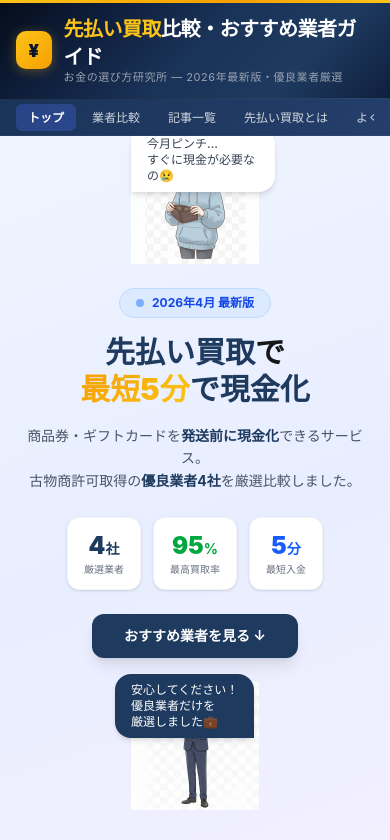
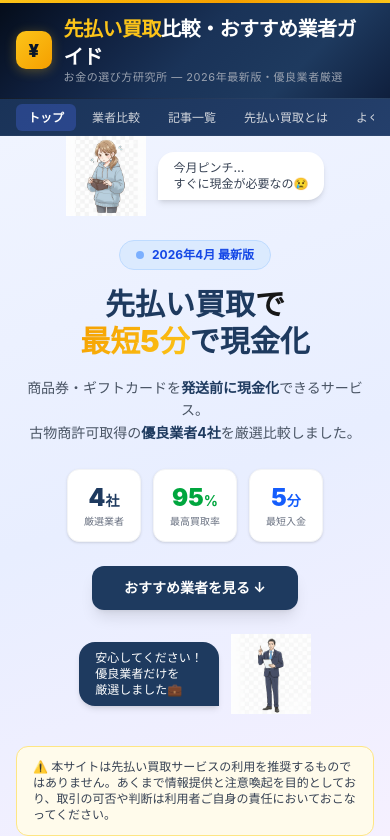
Before and after one commit to webmaster0818/okanenoerabikata, a Next.js app: page / in a window 390 px wide. Shown: the top 840 px of the page. Built offline with nearby package versions, Linux system fonts and the light colour scheme.

Commit message:
スマホ表示修正: キャラクターと吹き出しの被りを解消

```diff
--- a/app/page.tsx
+++ b/app/page.tsx
@@ -278,9 +278,9 @@ export default function Home() {
           {/* メインビジュアル: キャラクター + テキスト */}
           <div className="flex flex-col md:flex-row items-center gap-6 md:gap-10">
             {/* 左: 困っている利用者 */}
-            <div className="flex-shrink-0 relative">
-              <img src="/images/characters/user-worried.png" alt="お金に困っている利用者" className="w-32 md:w-44 h-auto" />
-              <div className="absolute -top-2 -right-4 md:right-auto md:-left-4 bg-white rounded-2xl rounded-bl-none shadow-md px-4 py-2 max-w-[180px]">
+            <div className="flex-shrink-0 flex flex-row md:flex-col items-center gap-3 md:gap-0 md:relative">
+              <img src="/images/characters/user-worried.png" alt="お金に困っている利用者" className="w-20 md:w-44 h-auto" />
+              <div className="relative md:absolute md:-top-2 md:right-auto md:-left-4 bg-white rounded-2xl rounded-bl-none shadow-md px-4 py-2 max-w-[180px]">
                 <p className="text-xs text-gray-700 font-medium">今月ピンチ…<br />すぐに現金が必要なの😢</p>
               </div>
             </div>
@@ -330,9 +330,9 @@ export default function Home() {
             </div>
 
             {/* 右: 指南役アドバイザー */}
-            <div className="flex-shrink-0 relative">
-              <img src="/images/characters/advisor.png" alt="先払い買取アドバイザー" className="w-32 md:w-44 h-auto" />
-              <div className="absolute -top-2 -left-4 md:left-auto md:-right-4 bg-[#1e3a5f] rounded-2xl rounded-br-none shadow-md px-4 py-2 max-w-[200px]">
+            <div className="flex-shrink-0 flex flex-row-reverse md:flex-col items-center gap-3 md:gap-0 md:relative">
+              <img src="/images/characters/advisor.png" alt="先払い買取アドバイザー" className="w-20 md:w-44 h-auto" />
+              <div className="relative md:absolute md:-top-2 md:left-auto md:-right-4 bg-[#1e3a5f] rounded-2xl rounded-br-none shadow-md px-4 py-2 max-w-[200px]">
                 <p className="text-xs text-white font-medium">安心してください！<br />優良業者だけを<br />厳選しました💼</p>
               </div>
             </div>
```
